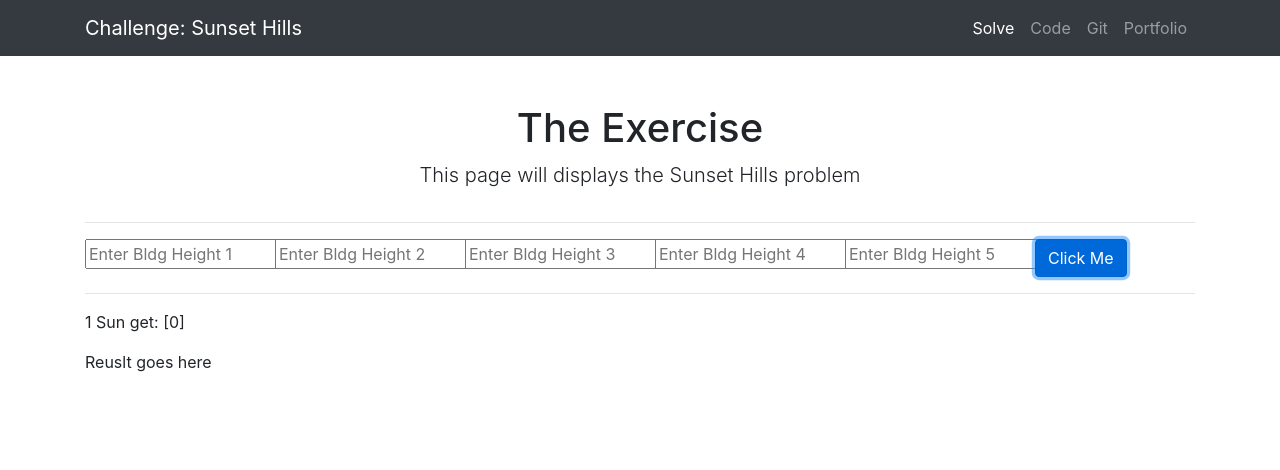
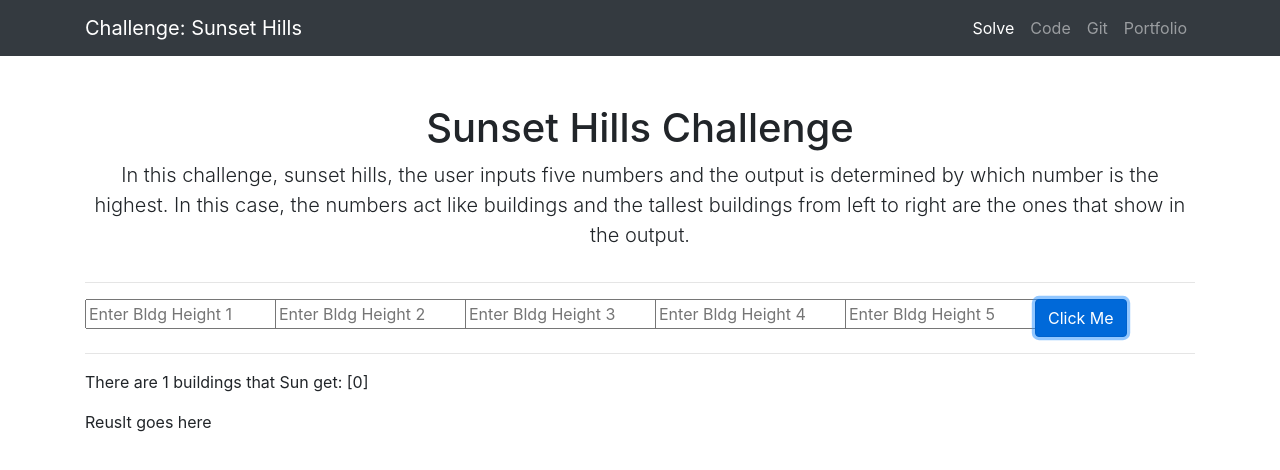
Before and after one commit to october464/SunsetHills, a plain HTML site: page Solve.html in a window 1280 px wide. Both pictures are taken after a click on the button "Click Me". Drawn offline with nearby package versions, Linux system fonts and the light colour scheme.

Commit message:
update
changed the out put and talked what sunset hills does

```diff
--- a/Solve.html
+++ b/Solve.html
@@ -47,8 +47,10 @@
     <div class="container">
         <div class="row">
             <div class="col-lg-12 text-center">
-                <h1 class="mt-5">The Exercise</h1>
-                <p class="lead">This page will displays the Sunset Hills problem</p>
+                <h1 class="mt-5">Sunset Hills Challenge</h1>
+                <p class="lead">In this challenge, sunset hills, the user inputs five numbers and the output is determined by which number is the highest. In this case,
+                the numbers act like buildings and the tallest buildings from left to right are the ones that show in the output.
+                </p>
 
             </div>
         </div>
@@ -115,12 +117,29 @@
                 }
             }
             //Step 4: Output to the user which buildings can see the sunset and how many buildings can see the sunset
-            document.getElementById("pSunsetOut").innerHTML = `${count} Sun get: [${newArray.join(',')}]`
+           document.getElementById("pSunsetOut").innerHTML = `There are   ${count} buildings that Sun get: [${newArray.join(',')}]`
         }
 
 
+
+
+
+
     </script>
+        <!--doesnt want this-->
+    <!--<script>
+        document.getElementById("").addEventListener("click", function () {
 
+        });
+
+        //do this instead
+        document.getElementById("").addEventListener("click", Dotacocat());
+
+
+        function Dotacocat() {
+
+        }
+    </script>-->
 
 
 
```
